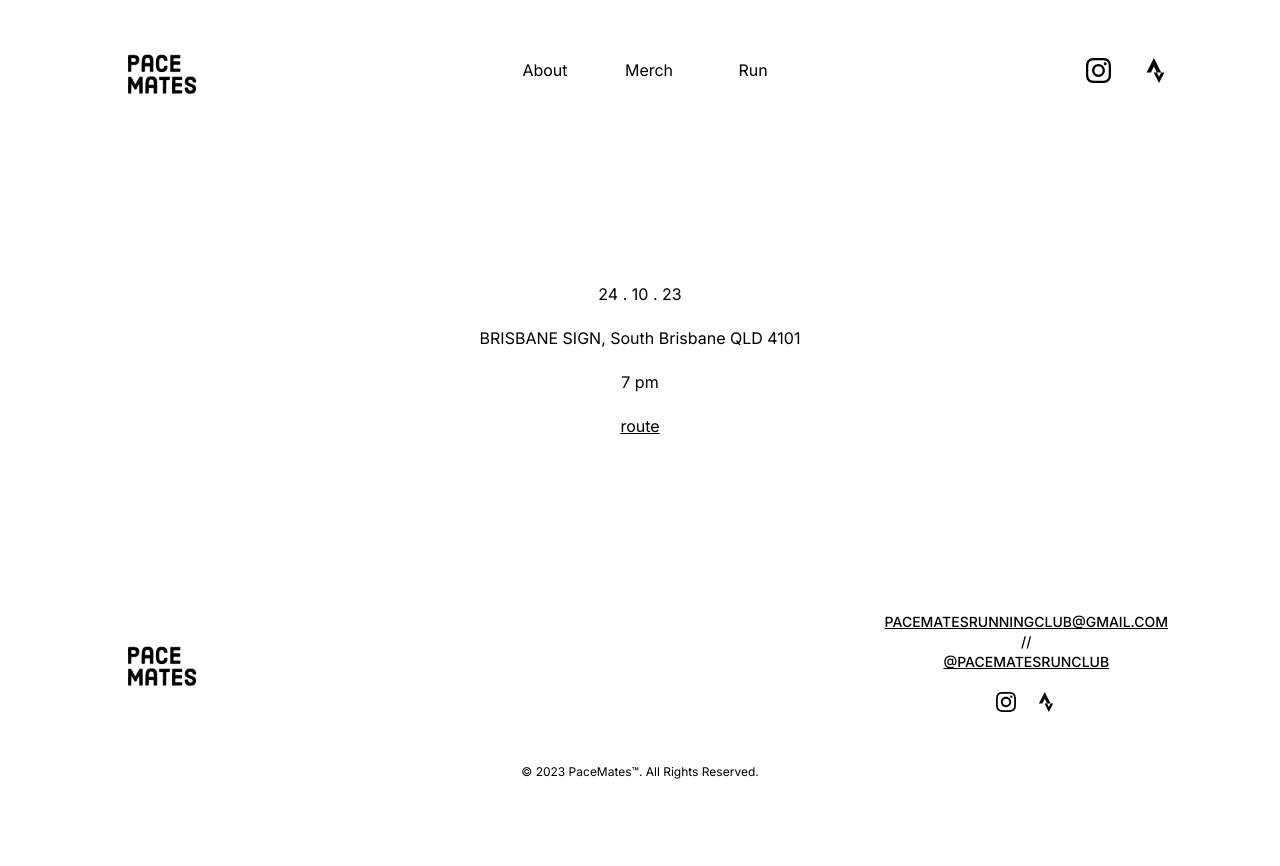
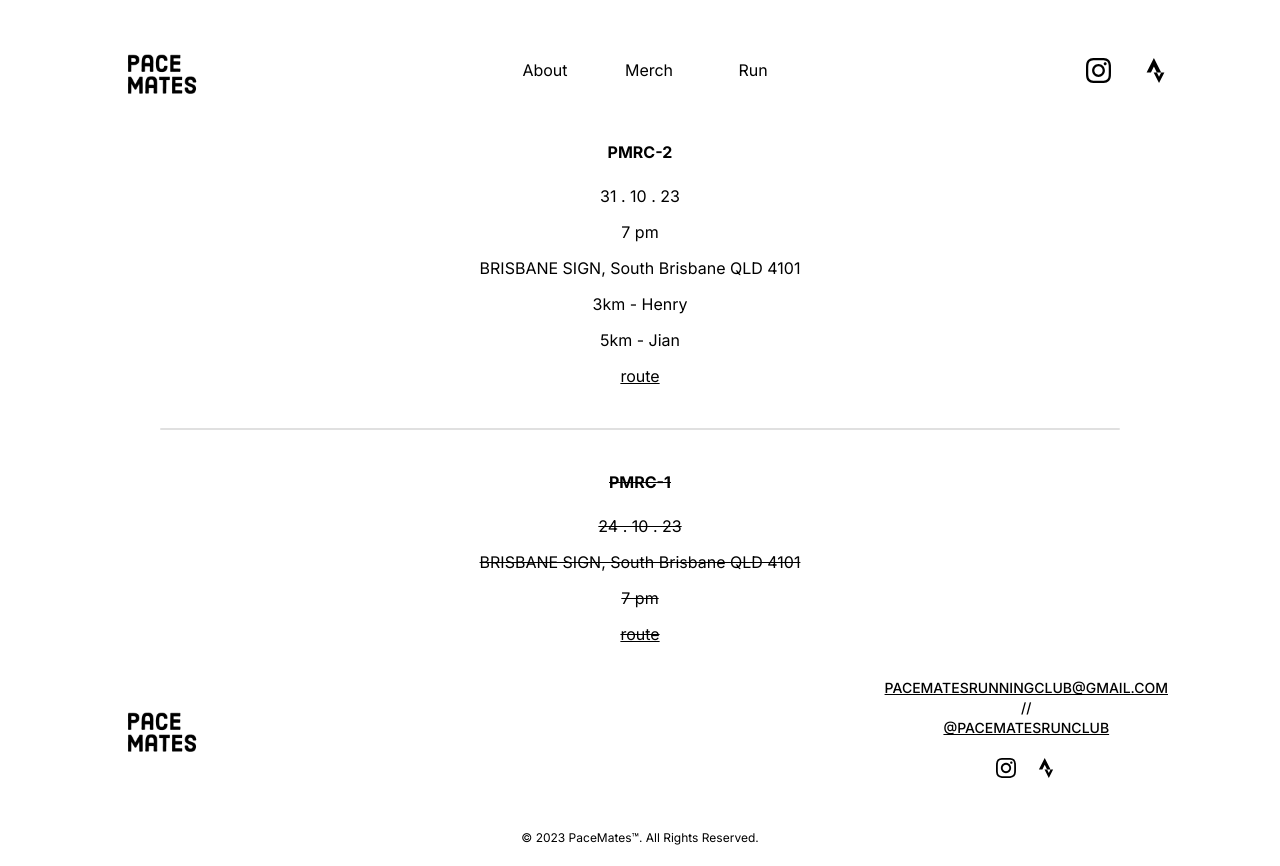
Before and after one commit to leejyang00/run-club, a Next.js app: page / in a window 1280 px wide. Before the commit the page ends 800 px from the top, so only its background shows below. Built offline with nearby package versions, Linux system fonts and the light colour scheme.

Commit message:
PCE-7: missing centre component

```diff
--- a/src/app/page.tsx
+++ b/src/app/page.tsx
@@ -1,23 +1,12 @@
 import Header from "./components/header";
 import Footer from "./components/footer";
+import Centre from "./components/centre";
 
 export default function Home() {
   return (
     <main className="min-h-screen flex flex-col">
       <Header />
-      <div className="text-sm sm:text-base space-y-5 flex flex-col flex-grow justify-center items-center text-center">
-        <div>24 . 10 . 23</div>
-        <div>BRISBANE SIGN, South Brisbane QLD 4101</div>
-        <div>7 pm</div>
-        <div>
-          <a
-            href="https://www.mapmyrun.com/routes/view/5789592190/"
-            target="_blank"
-          >
-            <p className="underline hover:text-gray-500 duration-200">route</p>
-          </a>
-        </div>
-      </div>
+      <Centre />
       <Footer />
     </main>
   );
```
